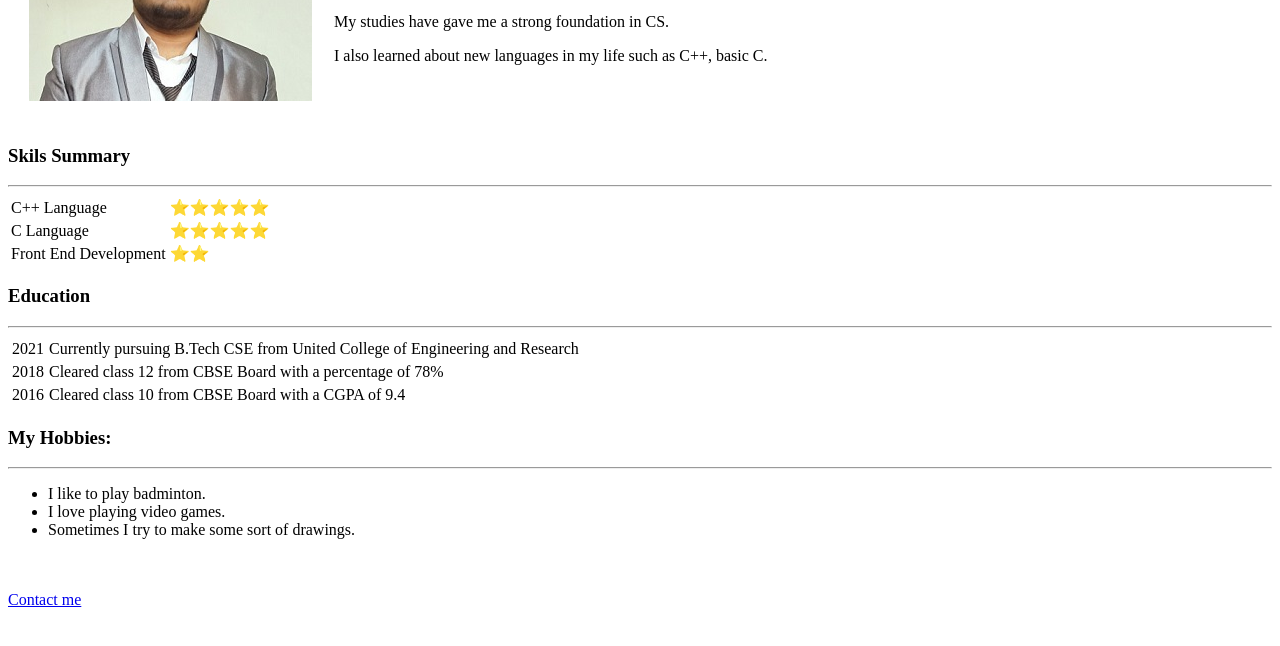
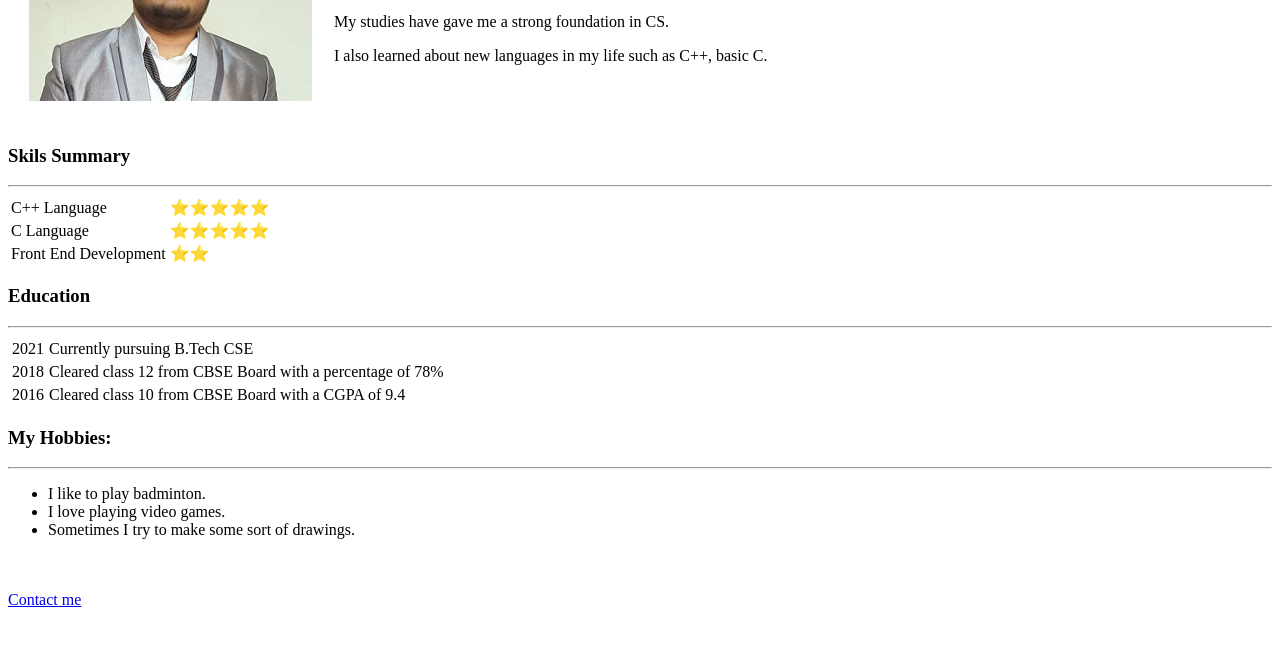
Before and after one commit to AadityaPathak456/CV, a plain HTML site: page index.html in a window 1280 px wide. Shown: the part 154-800 px from the top of the page. Drawn offline with Linux system fonts and the light colour scheme.

Commit message:
Update index.html

```diff
--- a/index.html
+++ b/index.html
@@ -40,7 +40,7 @@
   <table cellspacing="3">
     <tr>
       <td>2021</td>
-      <td>Currently pursuing B.Tech CSE from United College of Engineering and Research</td>
+      <td>Currently pursuing B.Tech CSE</td>
     </tr>
     <tr>
       <td>2018</td>
```
